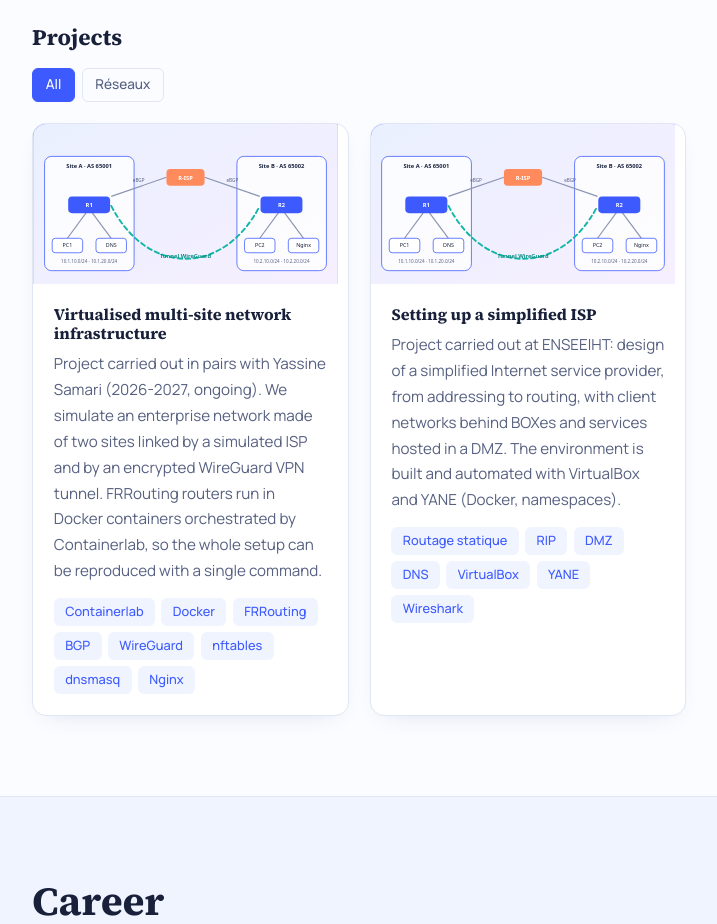
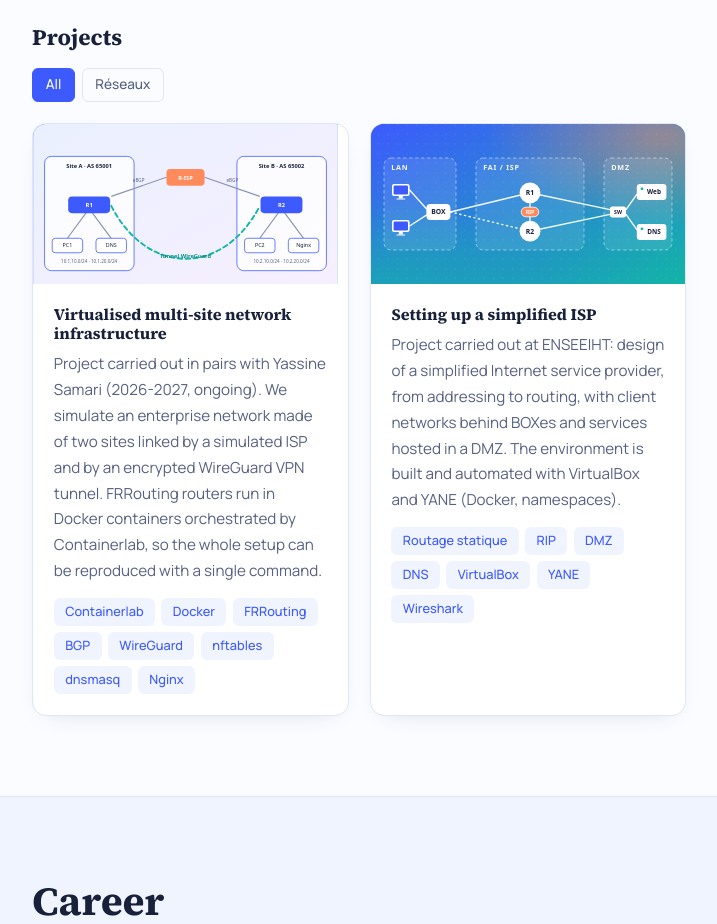
Before and after one commit to achraf-talhaoui2/e-portfolio, a plain HTML site: page index.html in a window 1280 px wide. Shown: the part 1420-2344 px from the top of the page, without its empty margins (112-829 px from the left). Drawn offline with Linux system fonts and the light colour scheme.

Commit message:
Update index.html

```diff
--- a/index.html
+++ b/index.html
@@ -251,7 +251,7 @@ links: [["GitHub", "https://github.com/achraf-talhaoui2/Reseau-entreprise-virtua
 // Si tu as un dépôt GitHub pour ce projet, ajoute-le dans links : [["GitHub", "https://github.com/..."]]
 { title: { fr: "Mise en place d’un FAI simplifié", en: "Setting up a simplified ISP" },
 
-tag: "Réseaux", img: "projet-reseau.svg",
+tag: "Réseaux", img: "projet-fai.svg",
 
 desc: {
 
```
